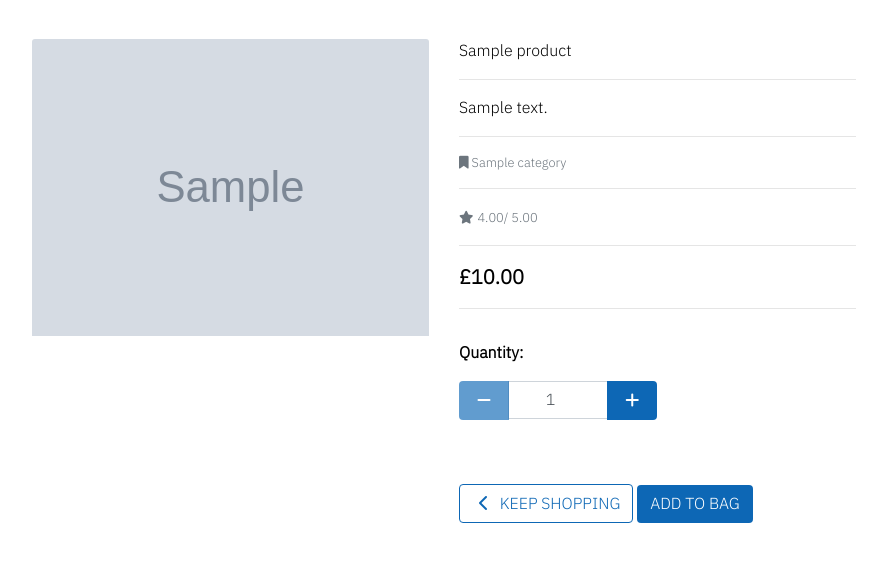
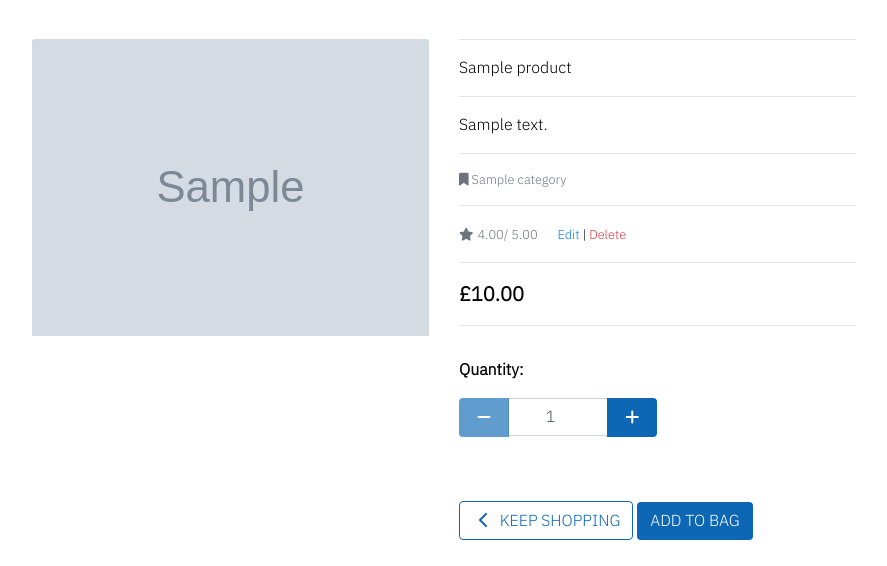
Before and after one commit to iKelvvv/MS5, a Django app: page /products/1/ in a window 1280 px wide. Shown: the part 237-803 px from the top of the page, without its empty margins (196-1083 px from the left). Run offline with Django 3.2, Linux system fonts and the light colour scheme; a user stored in the database is signed in; tables that the repository leaves empty hold one stand-in row (values such as "Sample post"); grey boxes marked "Sample" are stand-in pictures; some libraries are stand-ins or nearby versions.

Commit message:
Add functionality to edit and delete products

```diff
--- a/products/models.py
+++ b/products/models.py
@@ -23,7 +23,7 @@ class Product(models.Model):
     description = models.TextField()
     has_weight = models.BooleanField(default=False, null=True, blank=True)
     price = models.DecimalField(max_digits=6, decimal_places=2)
-    rating = models.DecimalField(max_digits=6, decimal_places=2)
+    rating = models.DecimalField(max_digits=6, decimal_places=2, null=True, blank=True)
     image_url = models.URLField(max_length=1024, null=True, blank=True)
     image = models.ImageField(null=True, blank=True)
 
--- a/products/templates/products/product_detail.html
+++ b/products/templates/products/product_detail.html
@@ -30,6 +30,7 @@
             </div>
             <div class="col-12 col-md-6 col-lg-4">
                 <div class="product-details-container mb-5 mt-md-5">
+                    <hr>
                     <p class="mb-0">{{ product.name }}</p>
                     <hr>
                     <p class="mt-3">{{ product.description }}</p>
@@ -46,6 +47,12 @@
                         <small class="text-muted"><i class="fas fa-star mr-1"></i>{{ product.rating }}/ 5.00</small>
                     {% else %}
                         <small class="text-muted">No rating</small>
+                    {% endif %}
+                    {% if request.user.is_superuser %}
+                        <small class="ml-3">
+                            <a href="{% url 'edit_product' product.id %}">Edit</a> |
+                            <a href="{% url 'delete_product' product.id %}" class="text-danger">Delete</a>
+                        </small>
                     {% endif %}
                     <hr>
                     <p class="lead mb-0 text-left font-weight-bold">£{{ product.price }}</p>
--- a/products/urls.py
+++ b/products/urls.py
@@ -6,4 +6,5 @@ urlpatterns = [
     path('<int:product_id>/', views.product_detail, name='product_detail'),
     path('add/', views.add_product, name='add_product'),
     path('edit/<int:product_id>/', views.edit_product, name='edit_product'),
+    path('delete/<int:product_id>/', views.delete_product, name='delete_product'),
 ]
--- a/products/views.py
+++ b/products/views.py
@@ -75,9 +75,9 @@ def add_product(request):
     if request.method == 'POST':
         form = ProductForm(request.POST, request.FILES)
         if form.is_valid():
-            form.save()
+            product = form.save()
             messages.success(request, 'Product has been added successfully!')
-            return redirect(reverse('add_product'))
+            return redirect(reverse('product_detail', args=[product.id]))
         else:
             messages.error(request, 'Failed to add product, Please check the form is valid.')
     else:
@@ -113,3 +113,12 @@ def edit_product(request, product_id):
     }
 
     return render(request, template, context)
+
+
+def delete_product(request, product_id):
+    """ Delete a product """
+    product = get_object_or_404(Product, pk=product_id)
+    product.delete()
+    messages.success(request, 'Product has successfully deleted!')
+
+    return redirect(reverse('products'))
```
Also changed, not shown: products/templates/products/products.html (+7 -0 lines).
